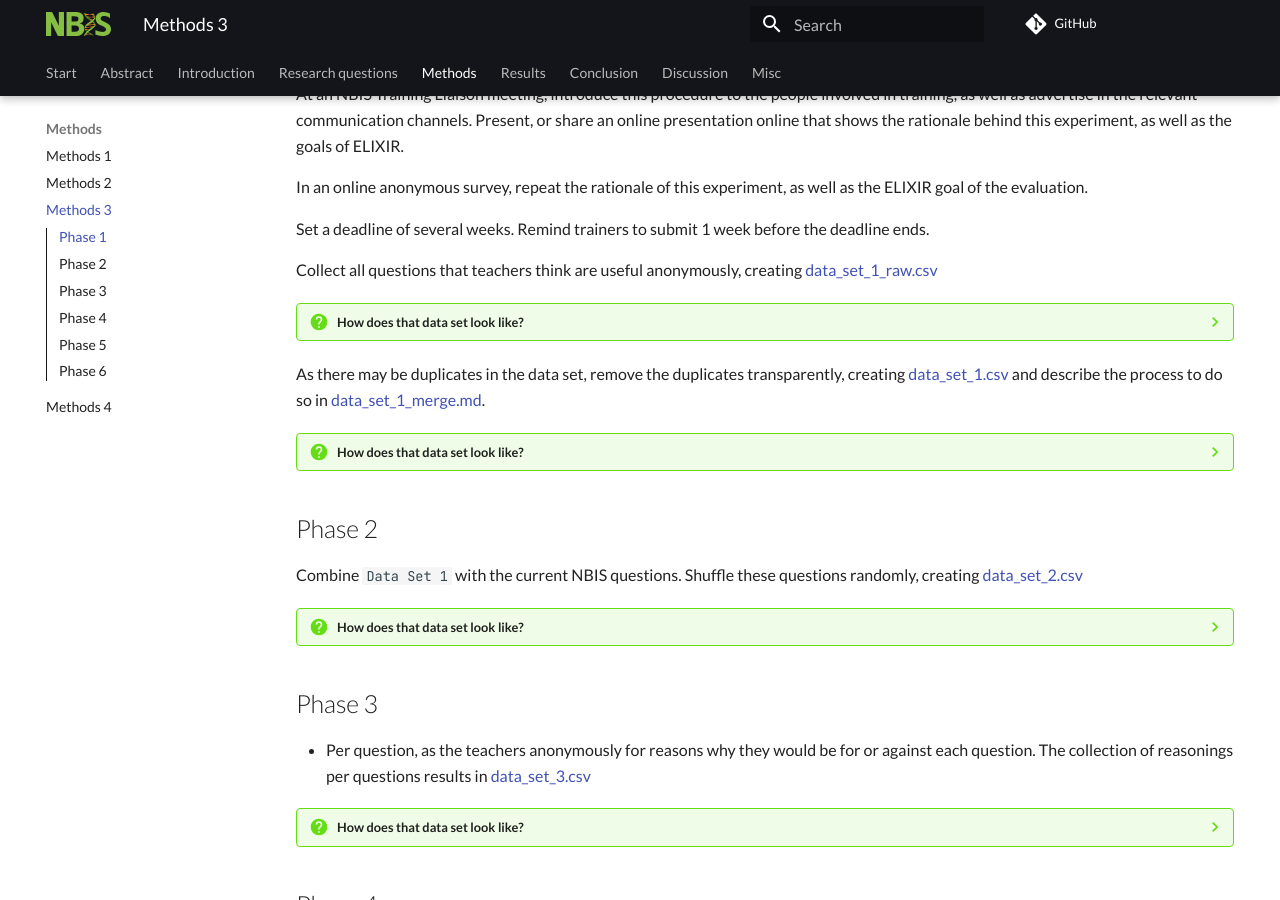
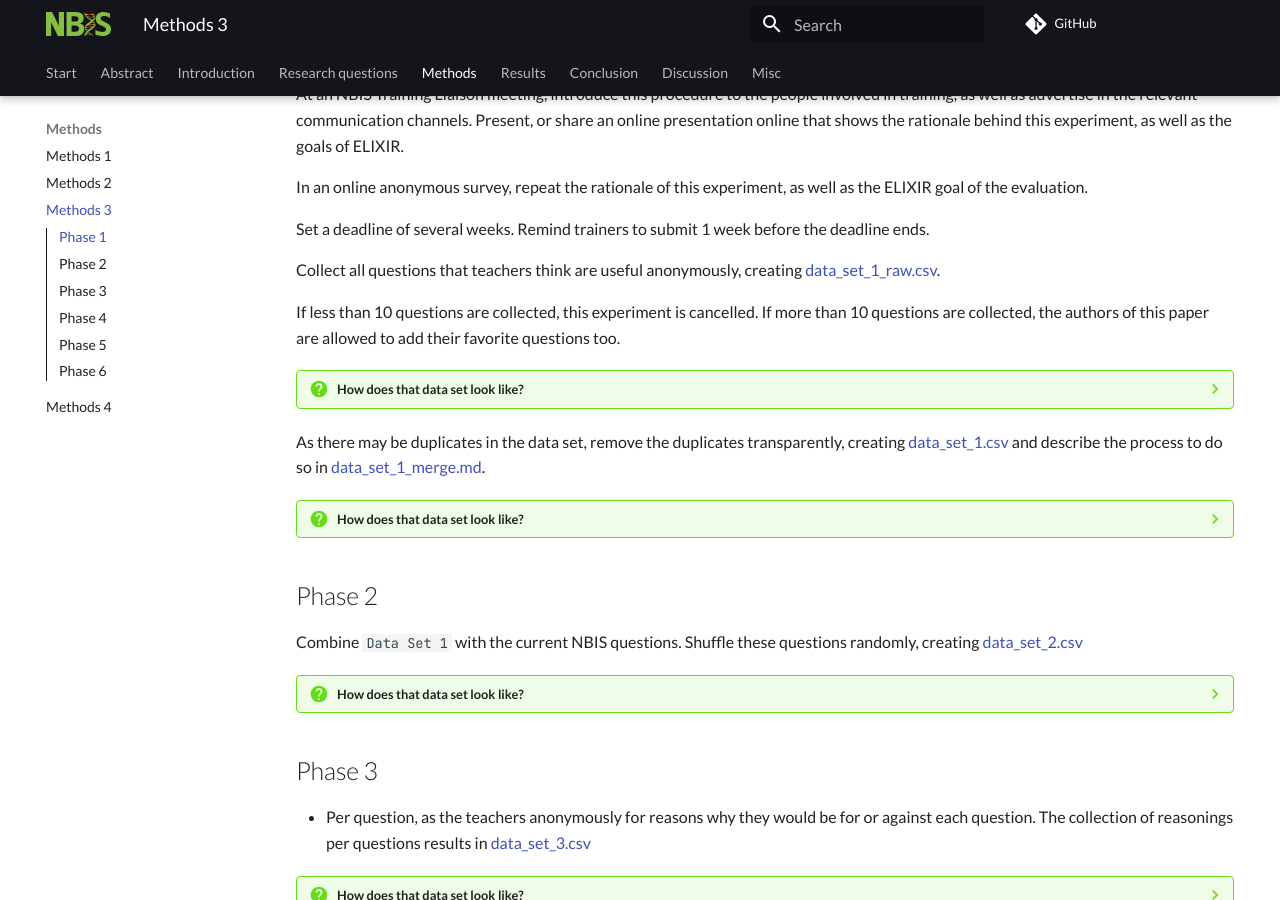
Before and after one commit to NBISweden/elixir_evaluation_evaluation, an MkDocs documentation site: the page built from docs/methods_3.md, in a window 1280 px wide and 900 px high, scrolled down 2010 px. Built offline with MkDocs 1.6.1 and Material for MkDocs 9.7.7, drawn with Linux system fonts in a browser that asks for light colours; comment, search, counter and statistics services are not loaded.

Commit message:
Add decision rule, fix #3

```diff
--- a/docs/methods_3.md
+++ b/docs/methods_3.md
@@ -74,7 +74,11 @@ Set a deadline of several weeks. Remind trainers to submit 1 week before
 the deadline ends.
 
 Collect all questions that teachers think are useful anonymously,
-creating [data_set_1_raw.csv](data_set_1_raw.csv)
+creating [data_set_1_raw.csv](data_set_1_raw.csv).
+
+If less than 10 questions are collected, this experiment is cancelled.
+If more than 10 questions are collected, the authors of this paper
+are allowed to add their favorite questions too.
 
 ???- question "How does that data set look like?"
 
```
